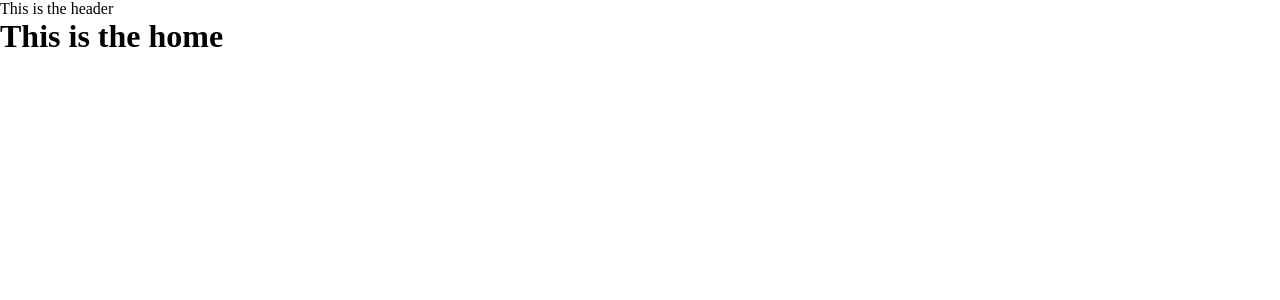
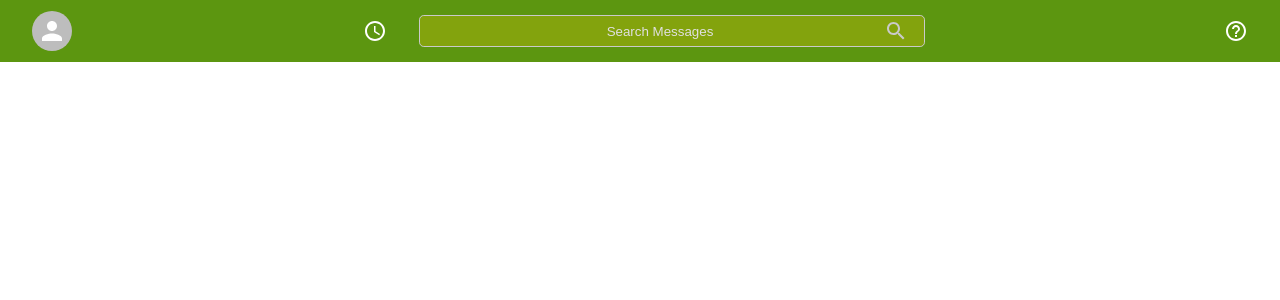
Before and after one commit to canocalir/dev-chat, a React (Vite) app: page / in a window 1280 px wide. Shown: the top 300 px of the page. Built offline with nearby package versions, Linux system fonts and the light colour scheme.

Commit message:
created header and styled components

```diff
--- a/src/components/Header/Header.tsx
+++ b/src/components/Header/Header.tsx
@@ -1,7 +1,93 @@
+import styled from "styled-components";
+import { Avatar } from "@material-ui/core";
+import { AccessTime, Search, HelpOutline } from "@material-ui/icons";
+
 const Header = () => {
   return (
-    <div>This is the header</div>
-  )
-}
+    <HeaderContainer>
+      <LeftSection>
+        <MainAvatar //TODO: Add onclick
+        />
+        <AccessTime />
+      </LeftSection>
+      <HeaderSearch>
+        <input placeholder="Search Messages" type="text" name="" id="" />
+        <Search />
+      </HeaderSearch>
+      <RightSection>
+        <HelpOutline />
+      </RightSection>
+    </HeaderContainer>
+  );
+};
 
-export default Header
+export default Header;
+
+//Header Styled Components
+
+const RightSection = styled.div`
+  flex: 0.3;
+  display: flex;
+  justify-content: flex-end;
+  .MuiSvgIcon-root {
+    color: #ffffff;
+    margin-right: 2rem;
+  }
+`;
+
+const HeaderSearch = styled.div`
+  flex: 0.4;
+  opacity: 1;
+  border-radius: 0.3rem;
+  justify-content: space-between;
+  align-items: center;
+  display: flex;
+  padding: 0.2rem 1rem;
+  background-color: #83a30d;
+  color: #cacaca;
+  border: 0.1rem #cacaca solid;
+  input {
+    background-color: transparent;
+    border: none;
+    text-align: center;
+    min-width: 30vw;
+    width: 100%;
+    outline: 0;
+    color: #ffffff;
+    &::placeholder {
+      color: #e0e0e0;
+    }
+  }
+  .MuiSvgIcon-root {
+    cursor: pointer;
+  }
+`;
+
+const HeaderContainer = styled.div`
+  background-color: var(--devchat-color);
+  display: flex;
+  position: fixed;
+  width: 100%;
+  align-items: center;
+  justify-content: space-between;
+  padding: 0.7rem 0;
+  color: #ffffff;
+`;
+const LeftSection = styled.div`
+  flex: 0.3;
+  display: flex;
+  gap: 1rem;
+  justify-content: space-between;
+  margin: 0 2rem 0 2rem;
+  align-items: center;
+  .MuiSvgIcon-root {
+    color: #ffffff;
+  }
+`;
+
+const MainAvatar = styled(Avatar)`
+  cursor: pointer;
+  &:hover {
+    opacity: 0.8;
+  }
+`;
--- a/src/index.css
+++ b/src/index.css
@@ -3,6 +3,6 @@
 }
 
 body{
-  --devchat-color: #8dbb51;
+  --devchat-color: #5c9610;
   overflow: hidden;
 }
```
Also changed, not shown: package.json (+6 -1 lines), 1 other file (tests, documents, lock files or other folders).
